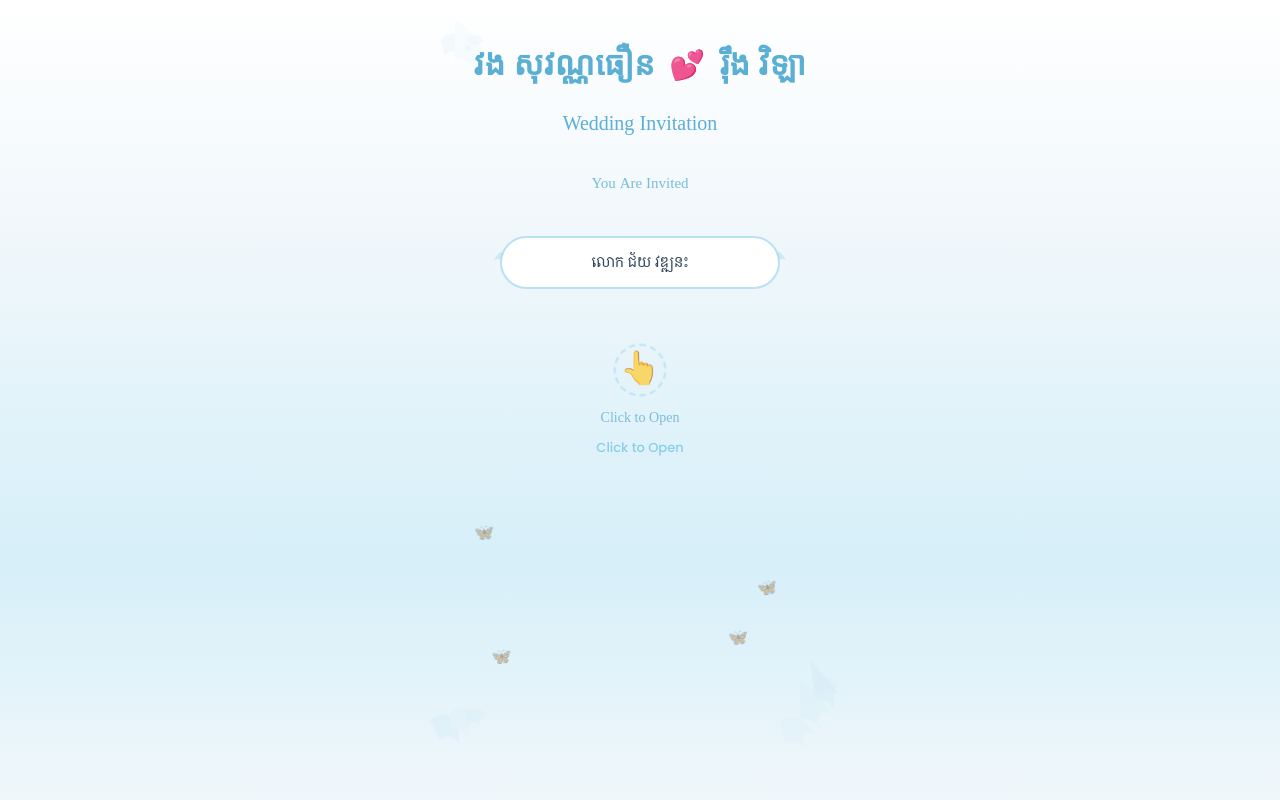
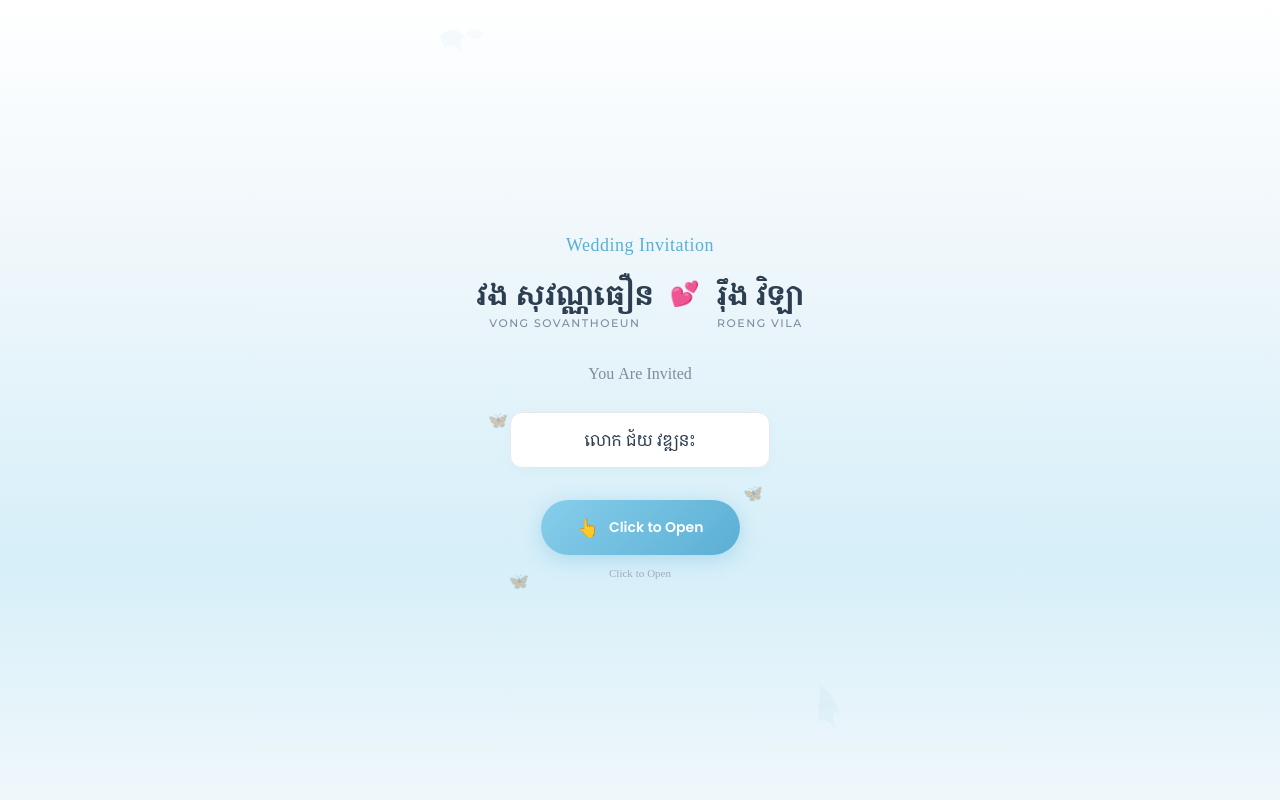
Before and after one commit to SOVANTHOEUN/my-wedding-ticket, a plain HTML site: page wedding-invitation V7.html in a window 1280 px wide. Drawn offline with nearby package versions, Linux system fonts and the light colour scheme; a web font is replaced by a local one.

Commit message:
Re-design the cover page layout

```diff
--- a/wedding-invitation V7.html
+++ b/wedding-invitation V7.html
@@ -617,9 +617,9 @@
   body.ticket-opened #detail-page { display: block; }
 
   .ticket-container {
-    position: relative; width: 100%; max-width: 420px; height: 100vh;
+    position: relative; width: 100%; max-width: 400px; min-height: 100vh;
     display: flex; flex-direction: column; align-items: center; justify-content: center;
-    padding: 40px 24px 20px; text-align: center;
+    padding: 48px 28px 36px; text-align: center;
     animation: ticketReveal 0.8s cubic-bezier(0.16, 1, 0.3, 1) both;
   }
   @keyframes ticketReveal {
@@ -629,130 +629,128 @@
 
   /* Floral decorations */
   .ticket-floral-top-left {
-    position: absolute; top: 20px; left: 10px; width: 100px; height: 120px;
-    opacity: 0.22; pointer-events: none; z-index: 1;
-  }
-  .ticket-floral-bottom-left {
-    position: absolute; bottom: 20px; left: 0; width: 90px; height: 100px;
+    position: absolute; top: 16px; left: 0; width: 90px; height: 100px;
     opacity: 0.2; pointer-events: none; z-index: 1;
   }
   .ticket-floral-bottom-right {
-    position: absolute; bottom: 0; right: 0; width: 120px; height: 140px;
-    opacity: 0.22; pointer-events: none; z-index: 1;
+    position: absolute; bottom: 16px; right: 0; width: 90px; height: 100px;
+    opacity: 0.2; pointer-events: none; z-index: 1;
   }
 
   /* Butterflies */
   .ticket-butterfly {
-    position: absolute; width: 24px; height: 24px; opacity: 0.4;
+    position: absolute; width: 22px; height: 22px; opacity: 0.35;
     pointer-events: none; z-index: 2;
     animation: butterflyFloat 8s ease-in-out infinite;
   }
   @keyframes butterflyFloat {
     0%, 100% { transform: translateY(0) translateX(0) rotate(0deg); }
-    25% { transform: translateY(-15px) translateX(10px) rotate(5deg); }
-    50% { transform: translateY(-25px) translateX(-8px) rotate(-5deg); }
-    75% { transform: translateY(-10px) translateX(12px) rotate(3deg); }
+    25% { transform: translateY(-12px) translateX(8px) rotate(5deg); }
+    50% { transform: translateY(-18px) translateX(-6px) rotate(-5deg); }
+    75% { transform: translateY(-8px) translateX(10px) rotate(3deg); }
   }
-  .ticket-butterfly-1 { bottom: 15%; left: 12%; animation-delay: 0s; }
-  .ticket-butterfly-2 { bottom: 22%; right: 15%; animation-delay: 1.5s; }
-  .ticket-butterfly-3 { bottom: 30%; left: 8%; animation-delay: 3s; }
-  .ticket-butterfly-4 { bottom: 18%; right: 25%; animation-delay: 4.5s; }
+  .ticket-butterfly-1 { bottom: 25%; left: 15%; animation-delay: 0s; }
+  .ticket-butterfly-2 { bottom: 35%; right: 18%; animation-delay: 2s; }
+  .ticket-butterfly-3 { bottom: 45%; left: 10%; animation-delay: 4s; }
 
   .ticket-content {
     position: relative; z-index: 10; width: 100%;
     display: flex; flex-direction: column; align-items: center;
-    gap: 20px; margin-bottom: auto;
+    gap: 0;
   }
 
-  .ticket-names {
-    font-family: 'Playfair Display', serif; font-size: clamp(26px, 6.5vw, 32px);
-    font-weight: 600; color: var(--sky-deep); line-height: 1.4;
-    margin-bottom: 4px; letter-spacing: 0.5px;
-    animation: ticketContentUp 0.8s cubic-bezier(0.16, 1, 0.3, 1) 0.2s both;
+  /* Header block */
+  .ticket-header {
+    margin-bottom: 32px;
   }
-  .ticket-names .heart { color: var(--sky); font-size: 0.9em; margin: 0 6px; }
   .ticket-title-khmer {
-    font-family: 'Noto Serif Khmer', serif; font-size: clamp(16px, 4vw, 20px);
-    font-weight: 500; color: var(--sky-deep); margin-bottom: 16px;
-    animation: ticketContentUp 0.8s cubic-bezier(0.16, 1, 0.3, 1) 0.3s both;
+    font-family: 'Noto Serif Khmer', serif; font-size: clamp(15px, 3.8vw, 18px);
+    font-weight: 500; color: var(--sky-deep);
+    margin-bottom: 20px; letter-spacing: 0.5px;
+    animation: ticketContentUp 0.7s cubic-bezier(0.16, 1, 0.3, 1) 0.2s both;
   }
+  .ticket-names-row {
+    display: flex; align-items: flex-start; justify-content: center;
+    gap: 16px; flex-wrap: wrap;
+    animation: ticketContentUp 0.7s cubic-bezier(0.16, 1, 0.3, 1) 0.3s both;
+  }
+  .ticket-name-block {
+    display: flex; flex-direction: column; align-items: center; gap: 4px;
+    text-align: center;
+  }
+  .ticket-name-khmer {
+    font-family: 'Noto Serif Khmer', serif; font-size: clamp(22px, 5.5vw, 28px);
+    font-weight: 600; color: var(--dark); line-height: 1.3;
+  }
+  .ticket-name-english {
+    font-family: 'Montserrat', sans-serif; font-size: 11px;
+    font-weight: 500; color: var(--text-light);
+    letter-spacing: 1.5px; text-transform: uppercase;
+  }
+  .ticket-names-heart {
+    display: flex; align-items: center;
+    font-size: 24px; color: var(--sky); line-height: 1;
+    padding-top: 6px;
+  }
+
+  /* Invitation line */
   .ticket-invite {
-    font-family: 'Noto Serif Khmer', serif; font-size: clamp(13px, 3.5vw, 15px);
-    color: var(--sky-muted); margin-bottom: 24px;
-    animation: ticketContentUp 0.8s cubic-bezier(0.16, 1, 0.3, 1) 0.4s both;
+    font-family: 'Noto Serif Khmer', serif; font-size: clamp(14px, 3.5vw, 16px);
+    color: var(--text-light); margin-bottom: 28px;
+    animation: ticketContentUp 0.7s cubic-bezier(0.16, 1, 0.3, 1) 0.35s both;
+  }
+
+  /* Guest name section */
+  .ticket-guest-section {
+    width: 100%; margin-bottom: 32px;
+    animation: ticketContentUp 0.7s cubic-bezier(0.16, 1, 0.3, 1) 0.45s both;
+  }
+  .ticket-name-input-wrapper {
+    position: relative; width: 100%; max-width: 260px; margin: 0 auto;
+  }
+  .ticket-name-input {
+    width: 100%; padding: 16px 24px;
+    background: var(--white);
+    border: 1px solid var(--silver-pale);
+    border-radius: 12px;
+    font-family: 'Noto Serif Khmer', 'Poppins', sans-serif;
+    font-size: 16px; color: var(--dark);
+    text-align: center; outline: none;
+    box-shadow: 0 2px 12px rgba(135,206,235,0.08);
+    transition: border-color 0.25s ease, box-shadow 0.25s ease;
+  }
+  .ticket-name-input:focus {
+    border-color: var(--sky-light);
+    box-shadow: 0 2px 16px rgba(135,206,235,0.15);
+  }
+  .ticket-name-input::placeholder {
+    color: var(--text-muted); font-size: 14px;
+  }
+
+  /* CTA Button */
+  .ticket-cta-wrapper {
+    display: flex; flex-direction: column; align-items: center; gap: 6px;
+    animation: ticketContentUp 0.7s cubic-bezier(0.16, 1, 0.3, 1) 0.55s both;
+  }
+  .ticket-cta-btn {
+    display: inline-flex; align-items: center; gap: 10px;
+    font-family: 'Poppins', sans-serif; font-size: 14px; font-weight: 600;
+    color: var(--white);
+    background: linear-gradient(135deg, var(--sky) 0%, var(--sky-deep) 100%);
+    border: none; border-radius: 28px;
+    padding: 14px 36px; cursor: pointer;
+    box-shadow: 0 4px 20px rgba(91,175,212,0.35);
+    transition: transform 0.25s ease, box-shadow 0.25s ease;
+  }
+  .ticket-cta-btn:hover { transform: translateY(-2px); box-shadow: 0 6px 24px rgba(91,175,212,0.45); }
+  .ticket-cta-btn-icon { font-size: 18px; }
+  .ticket-cta-hint {
+    font-family: 'Noto Serif Khmer', serif; font-size: 11px;
+    color: var(--text-muted); margin-top: 4px;
   }
   @keyframes ticketContentUp {
     from { opacity: 0; transform: translateY(40px); }
     to { opacity: 1; transform: translateY(0); }
-  }
-
-  /* Guest name input field */
-  .ticket-name-input-wrapper {
-    position: relative; width: 100%; max-width: 280px; margin: 0 auto 28px;
-    animation: ticketContentUp 0.8s cubic-bezier(0.16, 1, 0.3, 1) 0.5s both;
-  }
-  .ticket-name-input {
-    width: 100%; padding: 14px 20px;
-    background: var(--white);
-    border: 2px solid var(--sky-light);
-    border-radius: 50px;
-    font-family: 'Poppins', 'Noto Serif Khmer', sans-serif;
-    font-size: 14px; color: var(--text);
-    text-align: center; outline: none;
-    transition: border-color 0.3s ease, box-shadow 0.3s ease;
-  }
-  .ticket-name-input:focus {
-    border-color: var(--sky);
-    box-shadow: 0 0 0 3px rgba(135,206,235,0.2);
-  }
-  .ticket-name-input::placeholder {
-    color: var(--text-muted); font-style: italic;
-  }
-  .ticket-input-decoration-left,
-  .ticket-input-decoration-right {
-    position: absolute; top: 50%; transform: translateY(-50%);
-    width: 24px; height: 24px; opacity: 0.6;
-    pointer-events: none;
-  }
-  .ticket-input-decoration-left { left: -12px; }
-  .ticket-input-decoration-right { right: -12px; }
-
-  /* CTA Button */
-  .ticket-cta-wrapper {
-    display: flex; flex-direction: column; align-items: center; gap: 8px;
-    margin-top: 8px;
-    animation: ticketContentUp 0.8s cubic-bezier(0.16, 1, 0.3, 1) 0.6s both;
-  }
-  .ticket-cta-icon-wrapper {
-    position: relative; width: 50px; height: 50px;
-    display: flex; align-items: center; justify-content: center;
-    margin-bottom: 4px;
-  }
-  .ticket-cta-hand {
-    font-size: 32px; opacity: 0.7;
-    animation: handPulse 2s ease-in-out infinite;
-  }
-  @keyframes handPulse {
-    0%, 100% { transform: translateY(0) scale(1); }
-    50% { transform: translateY(-4px) scale(1.05); }
-  }
-  .ticket-cta-circle {
-    position: absolute; inset: 0;
-    border: 2px dashed var(--sky);
-    border-radius: 50%; opacity: 0.3;
-    animation: circlePulse 2s ease-in-out infinite;
-  }
-  @keyframes circlePulse {
-    0%, 100% { transform: scale(1); opacity: 0.3; }
-    50% { transform: scale(1.1); opacity: 0.5; }
-  }
-  .ticket-cta-text {
-    font-family: 'Noto Serif Khmer', serif; font-size: clamp(12px, 3vw, 14px);
-    color: var(--sky-muted); margin-bottom: 4px;
-  }
-  .ticket-cta-text-en {
-    font-family: 'Poppins', sans-serif; font-size: clamp(11px, 2.8vw, 13px);
-    color: var(--sky); font-weight: 500;
   }
 
   /* Language-specific title fonts */
@@ -766,9 +764,15 @@
 
   /* RESPONSIVE */
   @media (max-width: 480px) {
-    .ticket-container { padding: 30px 20px 15px; }
-    .ticket-names { font-size: clamp(24px, 6vw, 30px); }
-    .ticket-butterfly { width: 20px; height: 20px; }
+    .ticket-container {
+      padding: 0vh 20px 12vh 20px;
+      justify-content: center;
+    }
+    .ticket-header { margin-bottom: 24px; }
+    .ticket-name-khmer { font-size: clamp(20px, 5.5vw, 26px); }
+    .ticket-name-english { font-size: 10px; }
+    .ticket-name-input { padding: 14px 20px; font-size: 15px; }
+    .ticket-butterfly { width: 18px; height: 18px; }
     .hero-section { padding: 50px 16px; }
     .hero-frame { top: 16px; left: 16px; right: 16px; bottom: 16px; }
     .section-inner { padding: 60px 16px; }
@@ -786,28 +790,16 @@
 <div id="ticket-cover" role="button" tabindex="0" aria-label="Open invitation">
   <div class="ticket-container" onclick="event.stopPropagation()">
     <!-- Floral decorations -->
-    <svg class="ticket-floral-top-left" viewBox="0 0 100 120" fill="none">
-      <g opacity="0.4">
-        <path d="M0,20 Q15,5 30,25 Q20,15 25,40 Q15,25 5,35Z" fill="#87CEEB"/>
-        <path d="M15,0 Q35,10 45,35 Q30,25 35,50 Q25,35 15,40Z" fill="#B8E2F4"/>
-        <ellipse cx="35" cy="20" rx="8" ry="5" fill="#5BAFD4" opacity="0.6"/>
-        <circle cx="28" cy="28" r="3" fill="#7ABDD9"/>
+    <svg class="ticket-floral-top-left" viewBox="0 0 90 100" fill="none">
+      <g opacity="0.35">
+        <path d="M0,20 Q15,5 28,25 Q18,15 22,38 Q12,25 5,32Z" fill="#87CEEB"/>
+        <ellipse cx="35" cy="18" rx="8" ry="5" fill="#5BAFD4" opacity="0.5"/>
       </g>
     </svg>
-    <svg class="ticket-floral-bottom-left" viewBox="0 0 90 100" fill="none">
+    <svg class="ticket-floral-bottom-right" viewBox="0 0 90 100" fill="none">
       <g opacity="0.35">
-        <path d="M0,40 Q20,25 35,50 Q25,40 30,65 Q20,50 10,60Z" fill="#87CEEB"/>
-        <path d="M20,30 Q40,20 50,45 Q35,35 40,60 Q30,45 20,50Z" fill="#B8E2F4"/>
-        <ellipse cx="45" cy="35" rx="10" ry="6" fill="#5BAFD4" opacity="0.5"/>
-      </g>
-    </svg>
-    <svg class="ticket-floral-bottom-right" viewBox="0 0 120 140" fill="none">
-      <g opacity="0.3">
-        <path d="M80,0 Q95,15 110,35 Q100,25 105,50 Q95,35 85,45Z" fill="#87CEEB"/>
-        <path d="M70,20 Q90,30 100,55 Q85,45 90,70 Q80,55 70,60Z" fill="#B8E2F4"/>
-        <ellipse cx="95" cy="25" rx="12" ry="7" fill="#5BAFD4" opacity="0.5"/>
-        <circle cx="88" cy="35" r="4" fill="#7ABDD9"/>
-        <path d="M50,60 Q70,50 85,75 Q70,65 75,90 Q65,75 55,85Z" fill="#B8E2F4"/>
+        <path d="M70,0 Q85,12 90,30 Q80,22 85,45 Q75,32 68,38Z" fill="#87CEEB"/>
+        <ellipse cx="75" cy="22" rx="8" ry="5" fill="#5BAFD4" opacity="0.5"/>
       </g>
     </svg>
 
@@ -815,39 +807,39 @@
     <div class="ticket-butterfly ticket-butterfly-1">🦋</div>
     <div class="ticket-butterfly ticket-butterfly-2">🦋</div>
     <div class="ticket-butterfly ticket-butterfly-3">🦋</div>
-    <div class="ticket-butterfly ticket-butterfly-4">🦋</div>
 
     <!-- Main content -->
     <div class="ticket-content">
-      <div class="ticket-names">
-        <span>វង សុវណ្ណធឿន</span>
-        <span class="heart">💕</span>
-        <span>រ៉ឹង វិឡា</span>
+      <div class="ticket-header">
+        <div class="ticket-title-khmer" data-i18n="heroTitle">សិរីមង្គលអាពាហ៍ពិពាហ៍</div>
+        <div class="ticket-names-row">
+          <div class="ticket-name-block">
+            <span class="ticket-name-khmer">វង សុវណ្ណធឿន</span>
+            <span class="ticket-name-english">Vong Sovanthoeun</span>
+          </div>
+          <div class="ticket-names-heart">💕</div>
+          <div class="ticket-name-block">
+            <span class="ticket-name-khmer">រ៉ឹង វិឡា</span>
+            <span class="ticket-name-english">Roeng Vila</span>
+          </div>
+        </div>
       </div>
-      <div class="ticket-title-khmer" data-i18n="heroTitle">សិរីមង្គលអាពាហ៍ពិពាហ៍</div>
       <div class="ticket-invite" data-i18n="guestLabel">សូមគោរពអញ្ជើញ</div>
 
-      <!-- Guest name input -->
-      <div class="ticket-name-input-wrapper">
-        <svg class="ticket-input-decoration-left" viewBox="0 0 24 24" fill="none">
-          <path d="M12,2 Q8,6 6,10 Q10,8 14,10 Q12,6 16,4 Q14,2 12,2Z" fill="#87CEEB" opacity="0.5"/>
-          <path d="M8,8 Q10,10 12,12 Q10,10 8,8Z" fill="#B8E2F4" opacity="0.6"/>
-        </svg>
-        <input type="text" class="ticket-name-input" id="guestNameInput" value="លោក ជ័យ វឌ្ឍនះ" placeholder="ឈ្មោះភ្ញៀវ" autocomplete="off" data-i18n-placeholder="guestNamePlaceholder">
-        <svg class="ticket-input-decoration-right" viewBox="0 0 24 24" fill="none">
-          <path d="M12,2 Q16,6 18,10 Q14,8 10,10 Q12,6 8,4 Q10,2 12,2Z" fill="#87CEEB" opacity="0.5"/>
-          <path d="M16,8 Q14,10 12,12 Q14,10 16,8Z" fill="#B8E2F4" opacity="0.6"/>
-        </svg>
+      <!-- Guest name section -->
+      <div class="ticket-guest-section">
+        <div class="ticket-name-input-wrapper">
+          <input type="text" class="ticket-name-input" id="guestNameInput" value="លោក ជ័យ វឌ្ឍនះ" placeholder="ឈ្មោះភ្ញៀវ" autocomplete="off" data-i18n-placeholder="guestNamePlaceholder">
+        </div>
       </div>
 
       <!-- CTA -->
       <div class="ticket-cta-wrapper" id="ticketOpenBtn">
-        <div class="ticket-cta-icon-wrapper">
-          <div class="ticket-cta-circle"></div>
-          <div class="ticket-cta-hand">👆</div>
-        </div>
-        <div class="ticket-cta-text" data-i18n="clickToOpen">សូមចុចដើម្បីបើកធៀប</div>
-        <div class="ticket-cta-text-en">Click to Open</div>
+        <button type="button" class="ticket-cta-btn">
+          <span class="ticket-cta-btn-icon">👆</span>
+          <span data-i18n="clickToOpen">សូមចុចដើម្បីបើកធៀប</span>
+        </button>
+        <div class="ticket-cta-hint">Click to Open</div>
       </div>
     </div>
 
```
